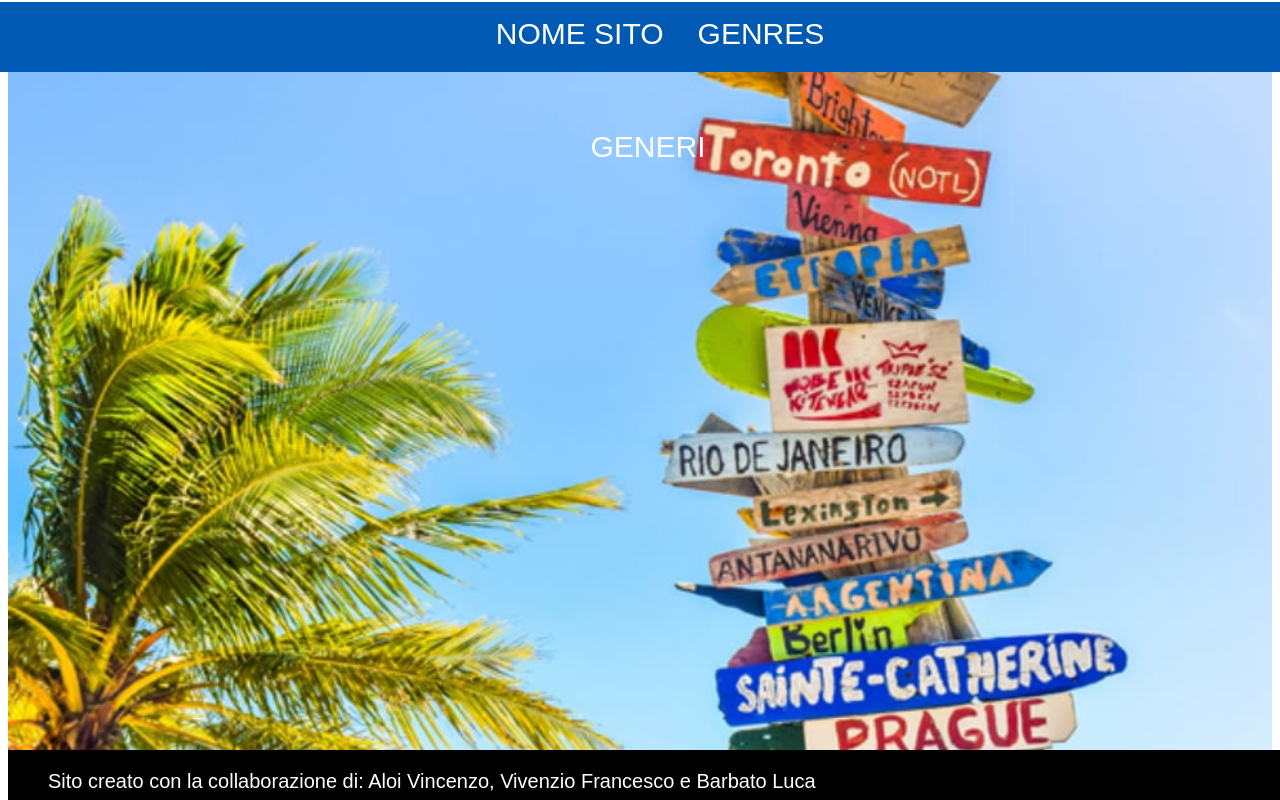
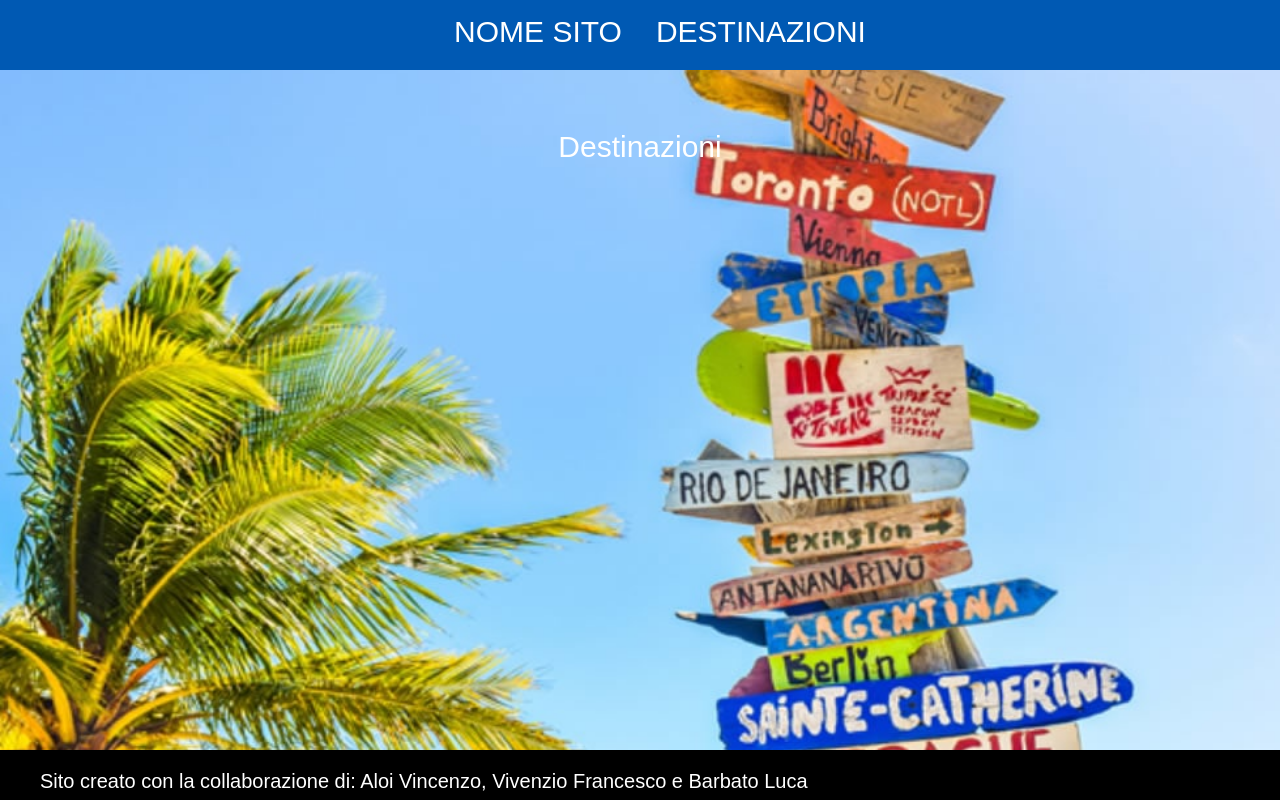
Before and after one commit to vinnion144/Sito-HTML, a PHP site: page / in a window 1280 px wide. Run offline with PHP 8.4, Linux system fonts and the light colour scheme.

Commit message:
fixato overlay and background, plus some ideas.

```diff
--- a/index.html
+++ b/index.html
@@ -6,15 +6,14 @@
         <link rel="stylesheet" href="style.css">
     </head>
     <body>
-        <img src="background website.png" class="background">
         <header>
             <ul id="homebarid" class="homebar">
                 <li><a href="index.html">NOME SITO</a></li>
-                <li><a href="#generi_sezione">GENRES</a></li>
+                <li><a href="#generi_sezione">DESTINAZIONI</a></li>
             </ul>
         </header>
         <main>
-            <p id="generi_sezione" class="generi">GENERI</p>
+            <p id="generi_sezione" class="generi">Destinazioni</p>
         </main>
 
         <footer>
--- a/style.css
+++ b/style.css
@@ -1,14 +1,26 @@
 *{box-sizing: border-box;}
 
 h1,h2,h3,p,a {color: white;font-family: Arial; text-decoration: NONE}
+
+html{
+    background-image: url(backgroundWebsite.png);
+    background-repeat: none;
+    background-size: cover;
+    background-attachment: fixed;
+}
+
+body{
+    margin: 0;
+}
 
 .background{object-fit: cover;height: 100%;width:100%; top: 0; left: 0;margin: 0}
 
 .homebar{
     display: inline-block;
     position: fixed;
+    margin-top:0;
     width: 100%;
-    top: -14;
+    top: 0;
     left: 0;
     height: 70px;
     background-color: #0059b3;
```
Also changed, not shown: backgroundWebsite.png (added).
